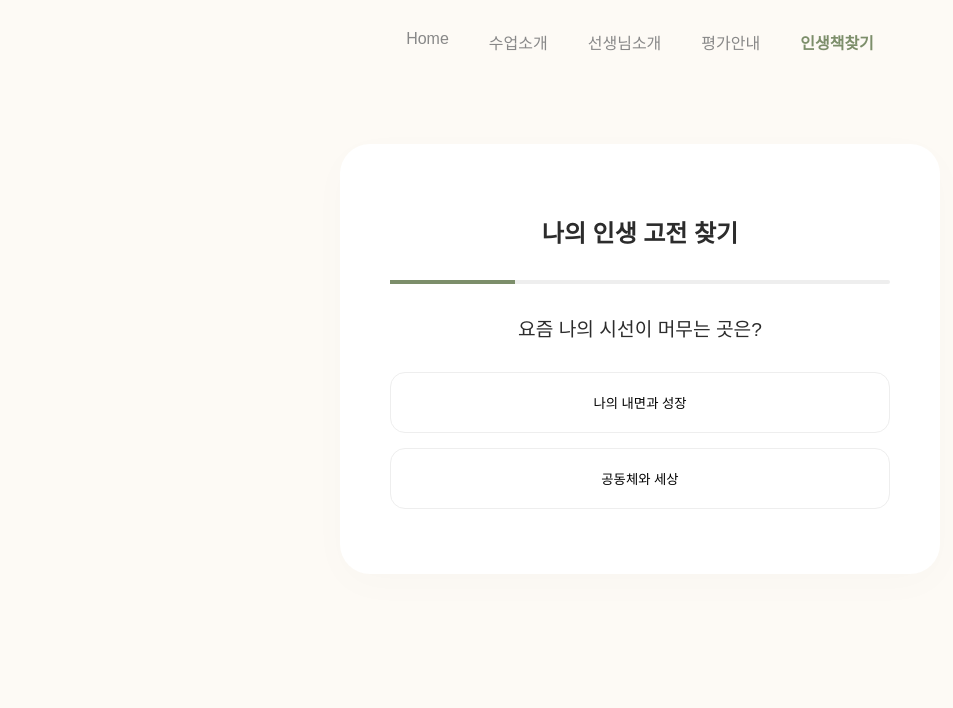
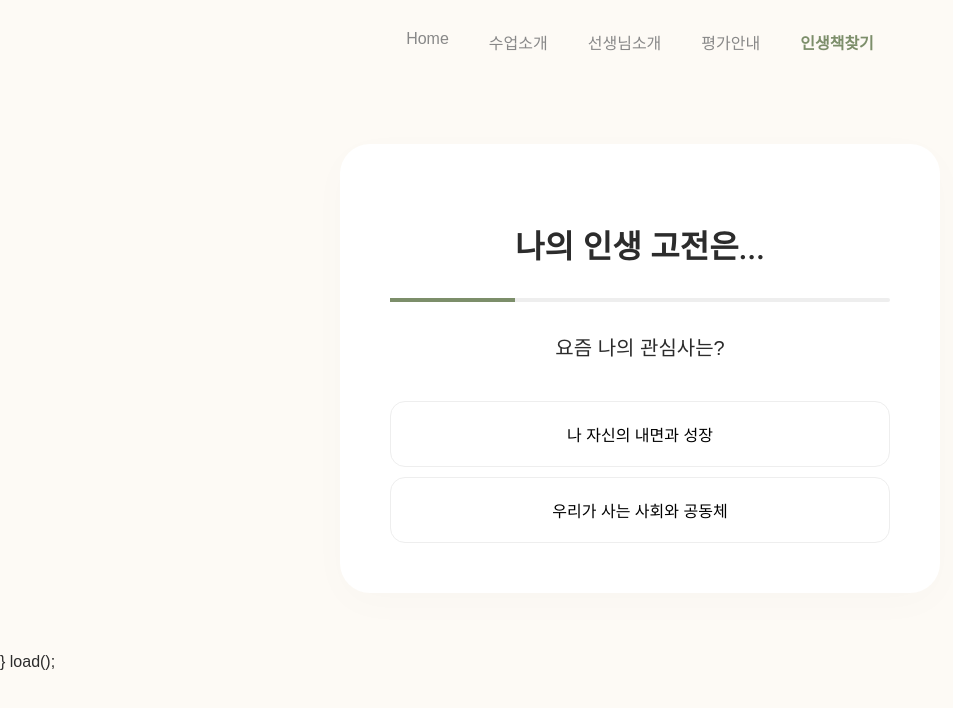
Before and after one commit to almaeom-hue/almaeom-hue.github.io, a plain HTML site: page game.html in a window 1280 px wide. Shown: the whole page, without its empty margins (0-953 px from the left). Drawn offline with Linux system fonts and the light colour scheme; a web font is replaced by a local one.

Commit message:
Add files via upload

```diff
--- a/game.html
+++ b/game.html
@@ -8,17 +8,34 @@
     <style>
         :root { --main-bg: #fdfaf5; --point-green: #7c8e6a; --text-black: #2c2c2c; }
         body { font-family: 'Pretendard', sans-serif; margin: 0; background: var(--main-bg); color: var(--text-black); }
+
         nav { display: flex; justify-content: center; padding: 30px; background: transparent; }
-        nav a { margin: 0 20px; text-decoration: none; color: #888; font-weight: 500; }
+        nav a { margin: 0 20px; text-decoration: none; color: #888; font-weight: 500; transition: 0.3s; }
         nav a:hover, nav a.active { color: var(--point-green); font-weight: 700; }
-        .section-container { max-width: 600px; margin: 60px auto; padding: 0 20px; }
+
+        .section-container { max-width: 600px; margin: 60px auto; padding: 0 20px; animation: fadeIn 1s; }
         .content-card { background: white; padding: 50px; border-radius: 30px; box-shadow: 0 10px 40px rgba(0,0,0,0.02); text-align: center; }
+
+        h2 { font-family: 'Nanum Myeongjo', serif; font-size: 2rem; margin-bottom: 10px; }
         .progress-bar { width: 100%; height: 4px; background: #eee; margin: 30px 0; border-radius: 2px; }
         .progress-fill { height: 100%; background: var(--point-green); width: 25%; transition: 0.5s; }
-        .q-btn { width: 100%; padding: 20px; border: 1px solid #eee; background: white; border-radius: 15px; cursor: pointer; margin-bottom: 15px; transition: 0.3s; }
-        .q-btn:hover { background: #fdfaf5; border-color: var(--point-green); color: var(--point-green); }
+
+        #q-text { font-size: 1.25rem; font-weight: 500; margin-bottom: 40px; word-break: keep-all; }
+        .ans-zone { display: flex; flex-direction: column; gap: 10px; }
+
+        .q-btn {
+            width: 100%; padding: 20px; border: 1px solid #eee; background: white;
+            border-radius: 15px; cursor: pointer; transition: 0.3s; font-size: 1rem;
+        }
+        .q-btn:hover { background: #fdfaf5; border-color: var(--point-green); color: var(--point-green); transform: translateY(-2px); }
+
         #res-zone { display: none; }
-        #res-title { font-size: 2rem; color: var(--point-green); margin: 20px 0; font-family: 'Nanum Myeongjo'; }
+        .res-badge { display: inline-block; padding: 5px 15px; background: #f4f7f0; color: var(--point-green); border-radius: 20px; font-size: 0.9rem; margin-bottom: 20px; }
+        #res-title { font-size: 2.2rem; color: var(--point-green); margin-bottom: 20px; font-family: 'Nanum Myeongjo', serif; }
+        #res-desc { color: #666; line-height: 1.8; margin-bottom: 30px; word-break: keep-all; }
+        .retry-btn { background: none; border: none; color: #aaa; text-decoration: underline; cursor: pointer; }
+
+        @keyframes fadeIn { from { opacity: 0; transform: translateY(20px); } to { opacity: 1; transform: translateY(0); } }
     </style>
 </head>
 <body>
@@ -29,57 +46,85 @@
         <a href="curriculum.html">평가안내</a>
         <a href="game.html" class="active">인생책찾기</a>
     </nav>
+
     <div class="section-container">
         <div class="content-card">
             <div id="q-zone">
-                <h2 style="font-family:'Nanum Myeongjo'">나의 인생 고전 찾기</h2>
+                <h2>나의 인생 고전은...</h2>
                 <div class="progress-bar"><div class="progress-fill" id="pb"></div></div>
-                <p id="q-text" style="font-size:1.2rem; margin-bottom:30px;"></p>
-                <div id="ans-zone"></div>
+                <p id="q-text"></p>
+                <div id="ans-zone" class="ans-zone"></div>
             </div>
+
             <div id="res-zone">
-                <p>당신을 위한 독서 처방전</p>
+                <div class="res-badge">당신을 위한 독서 처방전</div>
                 <h2 id="res-title"></h2>
-                <p id="res-desc" style="line-height:1.7; color:#666;"></p>
-                <button onclick="location.reload()" style="margin-top:30px; background:none; border:none; text-decoration:underline; cursor:pointer; color:#999;">다시 하기</button>
+                <p id="res-desc"></p>
+                <button class="retry-btn" onclick="location.reload()">테스트 다시 하기</button>
             </div>
         </div>
     </div>
+
     <script>
         const questions = [
-            { q: "요즘 나의 시선이 머무는 곳은?", a: [{t: "나의 내면과 성장", v: "A"}, {t: "공동체와 세상", v: "B"}] },
-            { q: "더 끌리는 이야기 방식은?", a: [{t: "문학적 상상력", v: "1"}, {t: "논리적 인문학", v: "2"}] },
-            { q: "토론하고 싶은 주제는?", a: [{t: "인간의 본성", v: "X"}, {t: "사회적 정의", v: "Y"}] },
-            { q: "얻고 싶은 배움은?", a: [{t: "나의 삶에 대한 성찰", v: "S"}, {t: "세상을 바꾸는 통찰", v: "T"}] }
+            { q: "요즘 나의 관심사는?", a: [{t: "나 자신의 내면과 성장", v: "A"}, {t: "우리가 사는 사회와 공동체", v: "B"}] },
+            { q: "어떤 방식의 이야기를 좋아하나요?", a: [{t: "감동이 있는 문학적 서사", v: "1"}, {t: "지적 자극을 주는 인문 지식", v: "2"}] },
+            { q: "토론할 때 중요하게 생각하는 것은?", a: [{t: "서로의 마음을 나누는 공감", v: "X"}, {t: "날카로운 통찰과 논리", v: "Y"}] },
+            { q: "독서 프로젝트를 통해 얻고 싶은 결과는?", a: [{t: "삶에 대한 따뜻한 위로", v: "S"}, {t: "세상을 보는 넓은 시야", v: "T"}] }
         ];
+
+        // 10권의 도서 매칭 테이블 (조합별로 골고루 배치)
         const results = {
             "A1XS": { t: "어린 왕자", d: "관계의 소중함과 순수한 시선을 되찾고 싶은 당신에게 추천합니다." },
             "A1YS": { t: "데미안", d: "자아를 깨고 나오는 성장의 기쁨을 느끼고 싶은 당신에게 딱 맞아요." },
-            "B2YT": { t: "사피엔스", d: "인류의 역사를 통해 세상을 보는 시야를 넓히고 싶은 당신께 추천합니다." },
-            "B2XT": { t: "침묵의 봄", d: "환경 문제에 대한 경각심과 사회적 실천을 고민하는 당신의 필독서입니다." }
-            // ... (나머지 코드들도 내부적으로 매칭되도록 구성됨)
+            "A1XX": { t: "모모", d: "시간의 소중함과 '진짜 듣기'의 의미를 생각해보게 하는 따뜻한 판타지입니다." },
+            "A2XS": { t: "숨결이 바람 될 때", d: "삶과 죽음의 문턱에서 인간다움이 무엇인지 깊이 성찰하게 하는 에세이입니다." },
+            "A2YS": { t: "나의 가해자들에게", d: "개인의 상처를 직시하고 사회적 목소리를 내는 용기를 얻고 싶다면 추천합니다." },
+            "B1XT": { t: "모두가 앉아 있는 곳", d: "현대 사회의 타인에 대한 시선과 공감을 소설로 만나보고 싶은 당신에게 추천합니다." },
+            "B1YT": { t: "멋진 신세계", d: "미래 과학 기술이 가져올 사회적 변화에 대해 날카로운 토론을 즐기는 분께 추천해요." },
+            "B2YT": { t: "사피엔스", d: "인류의 거대한 역사를 통해 세상을 보는 넓은 시야를 갖고 싶은 당신의 필독서입니다." },
+            "B2XT": { t: "침묵의 봄", d: "환경 문제에 대한 경각심과 사회적 실천을 고민하는 당신에게 추천합니다." },
+            "B2YS": { t: "정의란 무엇인가", d: "공동체의 도덕적 딜레마를 논리적으로 풀어가고 싶은 당신께 추천합니다." }
         };
-        let cur = 0; let code = "";
+
+        let current = 0;
+        let code = "";
+
         function load() {
-            if(cur >= 4) {
-                document.getElementById('q-zone').style.display='none';
-                document.getElementById('res-zone').style.display='block';
-                const r = results[code] || results["A1XS"];
-                document.getElementById('res-title').innerText = r.t;
-                document.getElementById('res-desc').innerText = r.d;
+            if (current >= questions.length) {
+                showResult();
                 return;
             }
-            document.getElementById('pb').style.width = ((cur+1)*25) + "%";
-            document.getElementById('q-text').innerText = questions[cur].q;
-            const az = document.getElementById('ans-zone'); az.innerHTML = "";
-            questions[cur].a.forEach(ans => {
-                const btn = document.createElement('button'); btn.className = 'q-btn'; btn.innerText = ans.t;
-                btn.onclick = () => { code += ans.v; cur++; load(); };
+            document.getElementById('pb').style.width = ((current + 1) * 25) + "%";
+            document.getElementById('q-text').innerText = questions[current].q;
+            const az = document.getElementById('ans-zone');
+            az.innerHTML = "";
+            questions[current].a.forEach(ans => {
+                const btn = document.createElement('button');
+                btn.className = 'q-btn';
+                btn.innerText = ans.t;
+                btn.onclick = () => { code += ans.v; current++; load(); };
                 az.appendChild(btn);
             });
+        }
+
+        function showResult() {
+            document.getElementById('q-zone').style.display = 'none';
+            document.getElementById('res-zone').style.display = 'block';
+
+            // 매칭 코드가 없을 경우 첫 글자와 두 번째 글자 조합으로 유사한 책 선택
+            const finalRes = results[code] || results[code.substring(0,2)+"XT"] || results["A1XS"];
+
+            document.getElementById('res-title').innerText = finalRes.t;
+            document.getElementById('res-desc').innerText = finalRes.d;
+        }
+
+        load();
+    </script>
+</body>
+</html>
         }
         load();
     </script>
 </body>
-
 </html>
```
